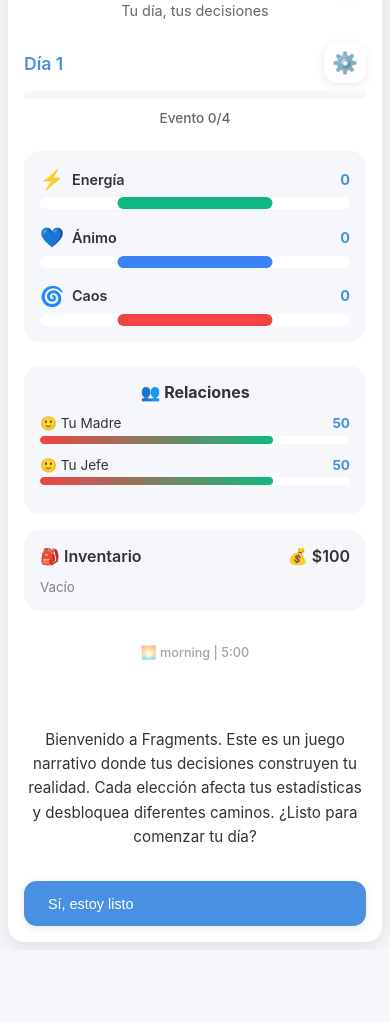
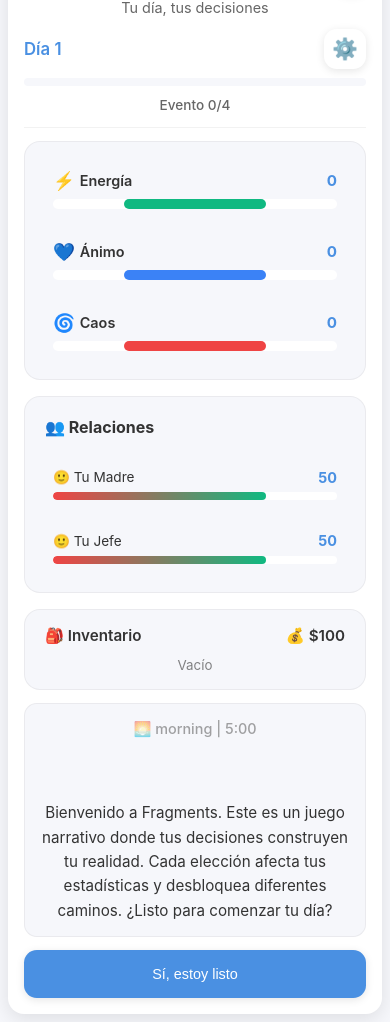
Before and after one commit to yerlinson10/Fragments, a website: page index-v2.html in a window 390 px wide. Shown: the part 67-1089 px from the top of the page. Before the commit the page ends 1017 px from the top, so only its background shows below. Drawn offline with Linux system fonts and the light colour scheme.

Commit message:
Refactor UI layout and improve styles
Reorganized HTML structure in index-v2.html and index.html to use semantic sections for header, player state, narrative, actions, and result. Updated style.css with grid layouts, improved spacing, compact components, and enhanced responsive design for better usability and visual consistency.

```diff
--- a/index-v2.html
+++ b/index-v2.html
@@ -13,9 +13,67 @@
   </button>
 
   <div class="game-container">
-    <h1 id="gameTitle">Fragments Engine</h1>
-    <p id="gameSubtitle" class="subtitle"></p>
+    <!-- HEADER: Título y Progreso -->
+    <header class="game-header">
+      <h1 id="gameTitle">Fragments Engine</h1>
+      <p id="gameSubtitle" class="subtitle"></p>
 
+      <div class="day-info">
+        <div class="day-header">
+          <span id="dayCounter">Día 1</span>
+          <button id="menuBtn" class="menu-btn" title="Menú de guardado">⚙️</button>
+        </div>
+        <div class="progress-bar">
+          <div id="progressFill" class="progress-fill"></div>
+        </div>
+        <small id="progressText" class="progress-text">Evento 0/0</small>
+      </div>
+    </header>
+
+    <!-- ESTADO DEL JUGADOR: Stats, Personajes, Inventario -->
+    <section class="player-state">
+      <!-- Stats dinámicas -->
+      <div id="statsContainer" class="stats-container"></div>
+
+      <!-- Grid para Personajes e Inventario (lado a lado en desktop) -->
+      <div class="state-grid">
+        <!-- Personajes (opcional) -->
+        <div id="charactersContainer" class="characters-container hidden"></div>
+
+        <!-- Inventario (opcional) -->
+        <div id="inventoryContainer" class="inventory-container hidden">
+          <div class="inventory-header">
+            <span>🎒 Inventario</span>
+            <span id="moneyDisplay">💰 $0</span>
+          </div>
+          <div id="inventoryItems" class="inventory-items"></div>
+        </div>
+      </div>
+    </section>
+
+    <!-- NARRATIVA: Situación actual -->
+    <section class="narrative-section">
+      <div id="situation" class="situation fade-in">
+        Cargando historia...
+      </div>
+    </section>
+
+    <!-- ACCIONES: Botones de elección -->
+    <section class="actions-section">
+      <div id="choicesContainer" class="buttons"></div>
+    </section>
+
+    <!-- RESULTADO: Final de historia -->
+    <section class="result-section hidden" id="resultSection">
+      <div id="result" class="result hidden"></div>
+
+      <div id="actionButtons" class="action-buttons hidden">
+        <button id="restart" class="btn-primary">🔄 Jugar de nuevo</button>
+        <button id="continueBtn" class="btn-primary hidden">➡️ Continuar</button>
+      </div>
+    </section>
+
+    <!-- OVERLAYS Y MODALES -->
     <!-- Menú de guardado -->
     <div id="saveMenu" class="save-menu hidden">
       <h3>Gestión de Guardado</h3>
@@ -39,41 +97,6 @@
       </div>
     </div>
 
-    <!-- Progreso del día -->
-    <div class="day-info">
-      <div class="day-header">
-        <span id="dayCounter">Día 1</span>
-        <button id="menuBtn" class="menu-btn" title="Menú de guardado">⚙️</button>
-      </div>
-      <div class="progress-bar">
-        <div id="progressFill" class="progress-fill"></div>
-      </div>
-      <small id="progressText" class="progress-text">Evento 0/0</small>
-    </div>
-
-    <!-- Stats dinámicas -->
-    <div id="statsContainer" class="stats-container"></div>
-
-    <!-- Personajes (opcional) -->
-    <div id="charactersContainer" class="characters-container hidden"></div>
-
-    <!-- Inventario (opcional) -->
-    <div id="inventoryContainer" class="inventory-container hidden">
-      <div class="inventory-header">
-        <span>🎒 Inventario</span>
-        <span id="moneyDisplay">💰 $0</span>
-      </div>
-      <div id="inventoryItems" class="inventory-items"></div>
-    </div>
-
-    <!-- Situación actual -->
-    <div id="situation" class="situation fade-in">
-      Cargando historia...
-    </div>
-
-    <!-- Botones de elección -->
-    <div id="choicesContainer" class="buttons"></div>
-
     <!-- Indicador flotante de cambios -->
     <div id="statChange" class="stat-change-indicator"></div>
 
@@ -85,14 +108,6 @@
         <small id="achievementDesc"></small>
       </div>
     </div>
-
-    <!-- Resultado final -->
-    <div id="result" class="result hidden"></div>
-
-    <div id="actionButtons" class="action-buttons hidden">
-      <button id="restart" class="btn-primary">🔄 Jugar de nuevo</button>
-      <button id="continueBtn" class="btn-primary hidden">➡️ Continuar</button>
-    </div>
   </div>
 
   <!-- Scripts -->
--- a/style.css
+++ b/style.css
@@ -10,6 +10,7 @@
   --energia: #10b981;
   --animo: #3b82f6;
   --caos: #ef4444;
+  --border-light: rgba(0, 0, 0, 0.05);
 }
 
 body.dark-theme {
@@ -20,6 +21,7 @@ body.dark-theme {
   --accent: #5ca3f5;
   --accent-hover: #4a90e2;
   --shadow: rgba(0, 0, 0, 0.4);
+  --border-light: rgba(255, 255, 255, 0.1);
 }
 
 * {
@@ -34,9 +36,9 @@ body {
   color: var(--text-primary);
   display: flex;
   justify-content: center;
-  align-items: center;
+  align-items: flex-start;
   min-height: 100vh;
-  padding: 1rem;
+  padding: 2rem 1rem;
   transition: background 0.3s ease, color 0.3s ease;
 }
 
@@ -81,15 +83,92 @@ body {
   transition: background 0.3s ease;
 }
 
+.game-container {
+  background: var(--bg-secondary);
+  padding: 2rem;
+  border-radius: 1.5rem;
+  box-shadow: 0 5px 20px var(--shadow);
+  width: 100%;
+  max-width: 900px;
+  text-align: center;
+  transition: background 0.3s ease;
+  position: relative;
+  display: flex;
+  flex-direction: column;
+  gap: 1.5rem;
+}
+
+/* ============================================
+   SECCIONES SEMÁNTICAS
+   ============================================ */
+
+/* HEADER: Título y Progreso */
+.game-header {
+  display: flex;
+  flex-direction: column;
+  gap: 1rem;
+  padding-bottom: 1rem;
+  border-bottom: 1px solid var(--border-light);
+}
+
+.game-header h1 {
+  margin-bottom: 0;
+}
+
+/* ESTADO DEL JUGADOR */
+.player-state {
+  display: flex;
+  flex-direction: column;
+  gap: 1rem;
+}
+
+/* Grid para Personajes e Inventario lado a lado */
+.state-grid {
+  display: grid;
+  grid-template-columns: repeat(auto-fit, minmax(300px, 1fr));
+  gap: 1rem;
+}
+
+.state-grid > .hidden {
+  display: none;
+}
+
+/* Cuando solo hay un elemento visible, ocupa todo el ancho */
+.state-grid > :only-child {
+  grid-column: 1 / -1;
+}
+
+/* NARRATIVA */
+.narrative-section {
+  margin: 0;
+}
+
+/* ACCIONES */
+.actions-section {
+  margin: 0;
+}
+
+/* RESULTADO */
+.result-section {
+  display: flex;
+  flex-direction: column;
+  gap: 1rem;
+  animation: fadeIn 0.5s ease-in;
+}
+
+.result-section.hidden {
+  display: none;
+}
+
 h1 {
-  margin-bottom: 1rem;
+  margin-bottom: 0.5rem;
   font-size: 2rem;
   color: var(--accent);
 }
 
 /* Progreso del día */
 .day-progress {
-  margin: 1.5rem 0;
+  margin: 0;
 }
 
 .progress-bar {
@@ -115,13 +194,17 @@ h1 {
   font-weight: 500;
 }
 
-/* Stats Container */
+/* Stats Container - GRID LAYOUT */
 .stats-container {
-  margin: 1.5rem 0;
-  padding: 1rem;
+  margin: 0;
+  padding: 1.25rem;
   background: var(--bg-primary);
   border-radius: 1rem;
   transition: opacity 0.3s ease;
+  display: grid;
+  grid-template-columns: repeat(auto-fit, minmax(180px, 1fr));
+  gap: 1rem;
+  border: 1px solid var(--border-light);
 }
 
 .stats-container.hidden {
@@ -129,10 +212,6 @@ h1 {
 }
 
 .stat-item {
-  margin-bottom: 1rem;
-}
-
-.stat-item:last-child {
   margin-bottom: 0;
 }
 
@@ -140,18 +219,18 @@ h1 {
   display: flex;
   justify-content: space-between;
   align-items: center;
-  margin-bottom: 0.4rem;
+  margin-bottom: 0.5rem;
   font-size: 0.9rem;
 }
 
 .stat-icon {
-  font-size: 1.2rem;
+  font-size: 1.1rem;
+  margin-right: 0.3rem;
 }
 
 .stat-name {
   flex: 1;
   text-align: left;
-  margin-left: 0.5rem;
   font-weight: 600;
   color: var(--text-primary);
 }
@@ -159,13 +238,14 @@ h1 {
 .stat-value {
   font-weight: bold;
   color: var(--accent);
-  min-width: 30px;
+  min-width: 35px;
   text-align: right;
+  font-size: 0.95rem;
 }
 
 .stat-bar {
   width: 100%;
-  height: 12px;
+  height: 10px;
   background: var(--bg-secondary);
   border-radius: 10px;
   overflow: hidden;
@@ -235,23 +315,28 @@ h1 {
   }
 }
 
-/* Situación con animaciones */
+/* Situación con animaciones - MÁS COMPACTA */
 .situation {
-  margin: 2rem 0;
-  font-size: 1.1rem;
+  margin: 0;
+  font-size: 1.05rem;
   line-height: 1.6;
-  min-height: 120px;
+  min-height: 80px;
   display: flex;
   flex-direction: column;
   justify-content: center;
   transition: opacity 0.3s ease;
+  padding: 1rem;
+  background: var(--bg-primary);
+  border-radius: 0.8rem;
+  border: 1px solid var(--border-light);
 }
 
 .situation small {
   display: block;
-  margin-bottom: 1rem;
+  margin-bottom: 0.8rem;
   color: var(--text-secondary);
   font-weight: 500;
+  font-size: 0.9rem;
 }
 
 .fade-in {
@@ -284,12 +369,12 @@ h1 {
   }
 }
 
-/* Botones */
+/* Botones - GRID LAYOUT */
 .buttons {
-  display: flex;
-  flex-direction: column;
+  display: grid;
+  grid-template-columns: repeat(auto-fit, minmax(200px, 1fr));
   gap: 1rem;
-  margin-top: 1.5rem;
+  margin: 0;
 }
 
 button {
@@ -337,22 +422,24 @@ button:active {
 }
 
 .choice-btn {
-  text-align: left;
-  padding-left: 1.5rem;
+  text-align: center;
+  padding: 1rem 1.5rem;
 }
 
 .hidden {
   display: none !important;
 }
 
+/* Resultado final - MEJORADO */
 .result {
-  margin-top: 2rem;
+  margin: 0;
   font-size: 1.05rem;
   line-height: 1.6;
   padding: 1.5rem;
   background: var(--bg-primary);
   border-radius: 1rem;
   animation: fadeIn 0.5s ease-in;
+  border-left: 4px solid var(--accent);
 }
 
 .result strong {
@@ -363,37 +450,60 @@ button:active {
 }
 
 #restart {
-  margin-top: 1.5rem;
+  margin: 0;
   width: 100%;
   background: var(--accent);
-  font-size: 1.1rem;
-  padding: 1.2rem;
+  font-size: 1.05rem;
+  padding: 1rem;
 }
 
 /* Subtítulo */
 .subtitle {
   color: var(--text-secondary);
   font-size: 0.9rem;
-  margin-bottom: 1rem;
+  margin-bottom: 0;
   font-weight: 400;
 }
 
-/* Day info */
+/* Separadores visuales sutiles - YA APLICADOS EN COMPONENTES INDIVIDUALES */
+
+/* Hover states mejorados para interactividad */
+.stat-item {
+  padding: 0.5rem;
+  border-radius: 0.5rem;
+  transition: background 0.2s ease;
+}
+
+.stat-item:hover {
+  background: rgba(74, 144, 226, 0.05);
+}
+
+.character-item {
+  padding: 0.5rem;
+  border-radius: 0.5rem;
+  transition: background 0.2s ease;
+}
+
+.character-item:hover {
+  background: rgba(74, 144, 226, 0.05);
+}
+
+/* Day info - MÁS COMPACTO */
 .day-info {
-  margin: 1.5rem 0;
+  margin: 0;
 }
 
 .day-header {
   display: flex;
   justify-content: space-between;
   align-items: center;
-  margin-bottom: 0.5rem;
+  margin-bottom: 0.6rem;
 }
 
 #dayCounter {
   font-weight: 600;
   color: var(--accent);
-  font-size: 1.1rem;
+  font-size: 1.05rem;
 }
 
 .menu-btn {
@@ -521,35 +631,42 @@ button:active {
   background: var(--bg-secondary);
 }
 
-/* Characters */
+/* Characters - GRID LAYOUT COMPACTO */
 .characters-container {
-  margin: 1rem 0;
-  padding: 1rem;
+  margin: 0;
+  padding: 1.25rem;
   background: var(--bg-primary);
   border-radius: 1rem;
+  display: grid;
+  grid-template-columns: repeat(auto-fit, minmax(180px, 1fr));
+  gap: 1rem;
+  border: 1px solid var(--border-light);
 }
 
 .characters-container h3 {
+  grid-column: 1 / -1;
   font-size: 1rem;
-  margin-bottom: 0.8rem;
+  margin-bottom: 0.5rem;
   color: var(--text-primary);
+  text-align: left;
 }
 
 .character-item {
-  margin-bottom: 0.8rem;
+  margin-bottom: 0;
 }
 
 .char-header {
   display: flex;
   justify-content: space-between;
   align-items: center;
-  margin-bottom: 0.3rem;
+  margin-bottom: 0.4rem;
   font-size: 0.85rem;
 }
 
 .char-value {
   font-weight: bold;
   color: var(--accent);
+  font-size: 0.9rem;
 }
 
 .char-bar {
@@ -567,12 +684,13 @@ button:active {
   transition: width 0.6s ease;
 }
 
-/* Inventario */
+/* Inventario - OPTIMIZADO */
 .inventory-container {
-  margin: 1rem 0;
-  padding: 1rem;
+  margin: 0;
+  padding: 1rem 1.25rem;
   background: var(--bg-primary);
   border-radius: 1rem;
+  border: 1px solid var(--border-light);
 }
 
 .inventory-header {
@@ -581,20 +699,29 @@ button:active {
   align-items: center;
   margin-bottom: 0.8rem;
   font-weight: 600;
+  font-size: 0.95rem;
 }
 
 .inventory-items {
-  display: flex;
-  flex-wrap: wrap;
-  gap: 0.5rem;
+  display: grid;
+  grid-template-columns: repeat(auto-fill, minmax(120px, 1fr));
+  gap: 0.6rem;
 }
 
 .inventory-item {
   background: var(--bg-secondary);
-  padding: 0.4rem 0.8rem;
+  padding: 0.5rem 1rem;
   border-radius: 0.5rem;
-  font-size: 0.8rem;
+  font-size: 0.85rem;
   text-transform: capitalize;
+  text-align: center;
+  transition: all 0.2s ease;
+  border: 1px solid transparent;
+}
+
+.inventory-item:hover {
+  border-color: var(--accent);
+  transform: translateY(-2px);
 }
 
 /* Achievements notification */
@@ -636,24 +763,27 @@ button:active {
   font-size: 0.85rem;
 }
 
-/* Epilogue */
+/* Epilogue - MEJORADO */
 .epilogue {
-  margin-top: 1.5rem;
-  padding: 1rem;
+  margin: 0;
+  padding: 1.25rem;
   background: var(--bg-primary);
   border-radius: 0.8rem;
   font-style: italic;
+  border-left: 3px solid var(--accent);
 }
 
 .epilogue p {
   margin: 0.5rem 0;
   line-height: 1.6;
+  font-size: 0.95rem;
 }
 
-/* Action buttons */
+/* Action buttons - MEJORADO */
 .action-buttons {
-  margin-top: 1.5rem;
-  display: flex;
+  margin: 0;
+  display: grid;
+  grid-template-columns: repeat(auto-fit, minmax(180px, 1fr));
   gap: 1rem;
 }
 
@@ -675,11 +805,48 @@ button:active {
   box-shadow: 0 4px 12px var(--shadow);
 }
 
-/* Responsive */
+/* Responsive - MEJORADO */
+@media (max-width: 768px) {
+  .game-container {
+    max-width: 600px;
+    gap: 1.25rem;
+  }
+
+  .stats-container {
+    grid-template-columns: 1fr;
+  }
+
+  .characters-container {
+    grid-template-columns: 1fr;
+  }
+
+  .state-grid {
+    grid-template-columns: 1fr;
+  }
+
+  .buttons {
+    grid-template-columns: 1fr;
+  }
+
+  .action-buttons {
+    grid-template-columns: 1fr;
+  }
+}
+
 @media (max-width: 600px) {
+  body {
+    padding: 1rem 0.5rem;
+  }
+
   .game-container {
     padding: 1.5rem;
     border-radius: 1rem;
+    gap: 1rem;
+  }
+
+  .game-header {
+    gap: 0.8rem;
+    padding-bottom: 0.8rem;
   }
 
   h1 {
@@ -688,7 +855,8 @@ button:active {
 
   .situation {
     font-size: 1rem;
-    min-height: 100px;
+    min-height: 70px;
+    padding: 1rem;
   }
 
   button {
@@ -722,8 +890,8 @@ button:active {
     max-width: none;
   }
 
-  .action-buttons {
-    flex-direction: column;
+  .inventory-items {
+    grid-template-columns: repeat(auto-fill, minmax(100px, 1fr));
   }
 }
 
@@ -734,6 +902,7 @@ button:active {
 
   .game-container {
     padding: 1rem;
+    gap: 0.8rem;
   }
 
   h1 {
@@ -742,10 +911,15 @@ button:active {
 
   .situation {
     font-size: 0.95rem;
+    padding: 0.8rem;
   }
 
   button {
     font-size: 0.9rem;
+  }
+
+  .inventory-items {
+    grid-template-columns: 1fr;
   }
 }
 
```
Also changed, not shown: index.html (+19 -6 lines).
